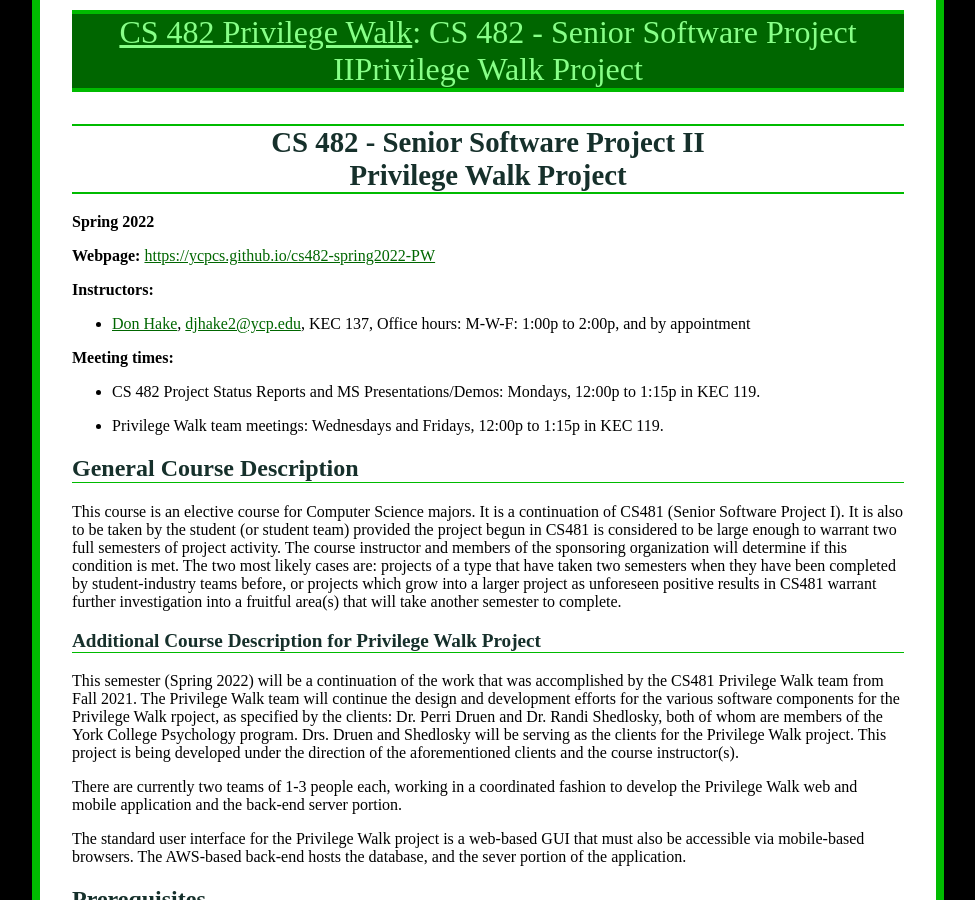
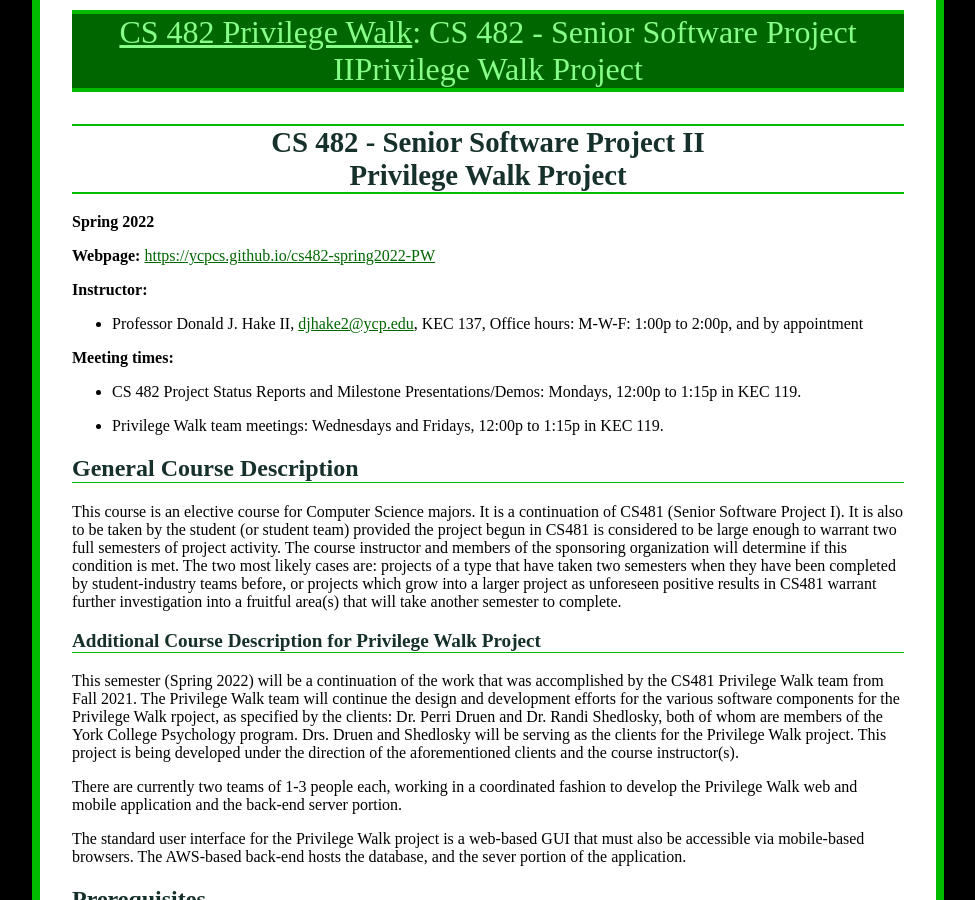
Before and after one commit to ycpcs/cs482-spring2022-PW, a Jekyll site: the page built from syllabus.md, in a window 1280 px wide and 900 px high. Shown: the whole window, without its empty margins (152-1127 px from the left). Built offline with Jekyll 4.4.1, drawn with Linux system fonts in a browser that asks for light colours; our own code applies the rules of GitHub Pages for plain Markdown files.

Commit message:
minor edits

```diff
--- a/syllabus.md
+++ b/syllabus.md
@@ -10,13 +10,13 @@ CS 482 - Senior Software Project II<br>Privilege Walk Project
 
 **Webpage:**  [https://ycpcs.github.io/cs482-spring2022-PW](https://ycpcs.github.io/cs482-spring2022-PW/)
 
-**Instructors:**
+**Instructor:**
 
-- [Don Hake](http://faculty.ycp.edu/~djhake2/), <djhake2@ycp.edu>, KEC 137, Office hours: M-W-F: 1:00p to 2:00p, and by appointment
+- Professor Donald J. Hake II, <djhake2@ycp.edu>, KEC 137, Office hours: M-W-F: 1:00p to 2:00p, and by appointment
 
 **Meeting times:**
 
-* CS 482 Project Status Reports and MS Presentations/Demos: Mondays, 12:00p to 1:15p in KEC 119.
+* CS 482 Project Status Reports and Milestone Presentations/Demos: Mondays, 12:00p to 1:15p in KEC 119.
 
 * Privilege Walk team meetings: Wednesdays and Fridays, 12:00p to 1:15p in KEC 119.
 
```
